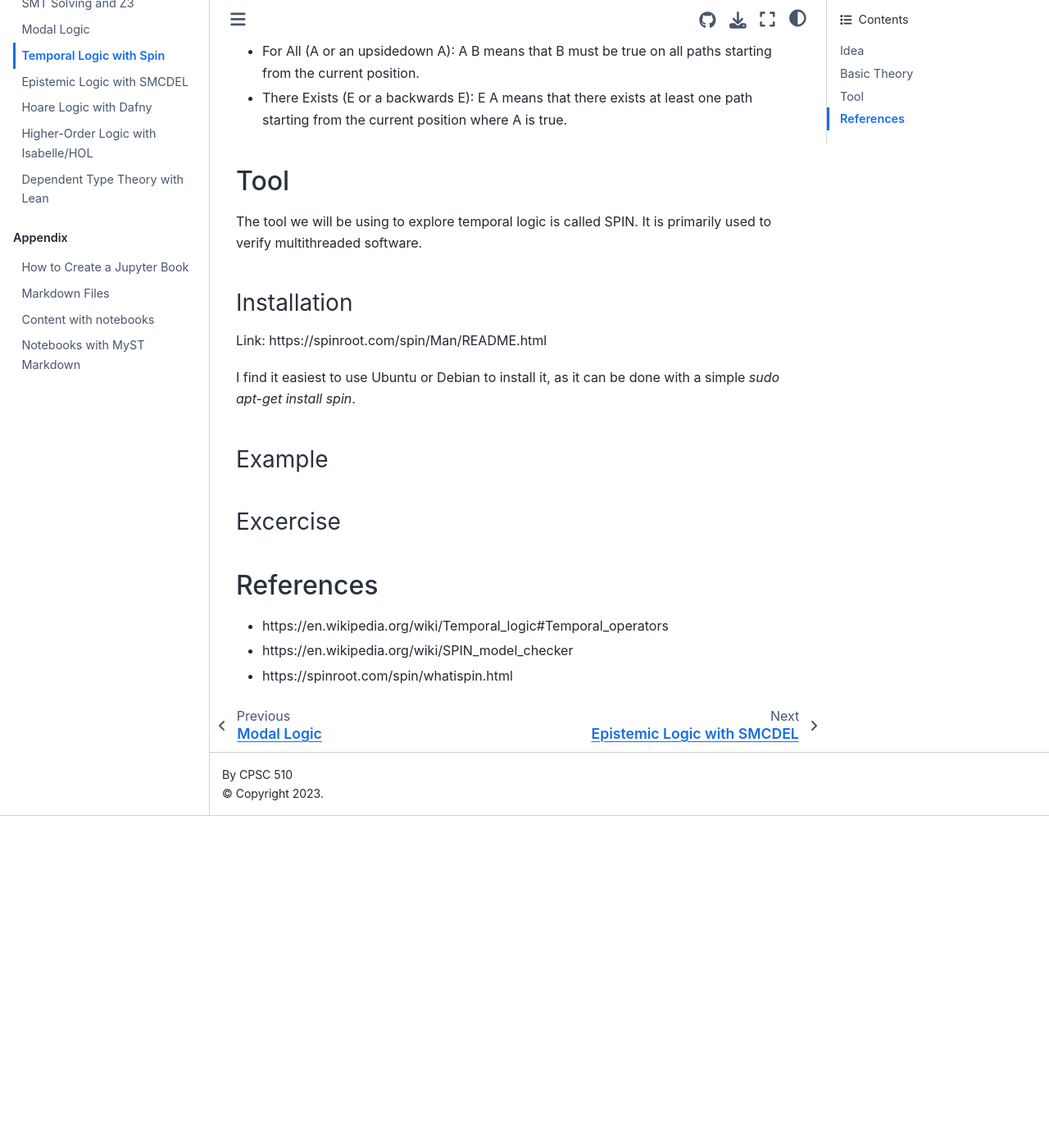
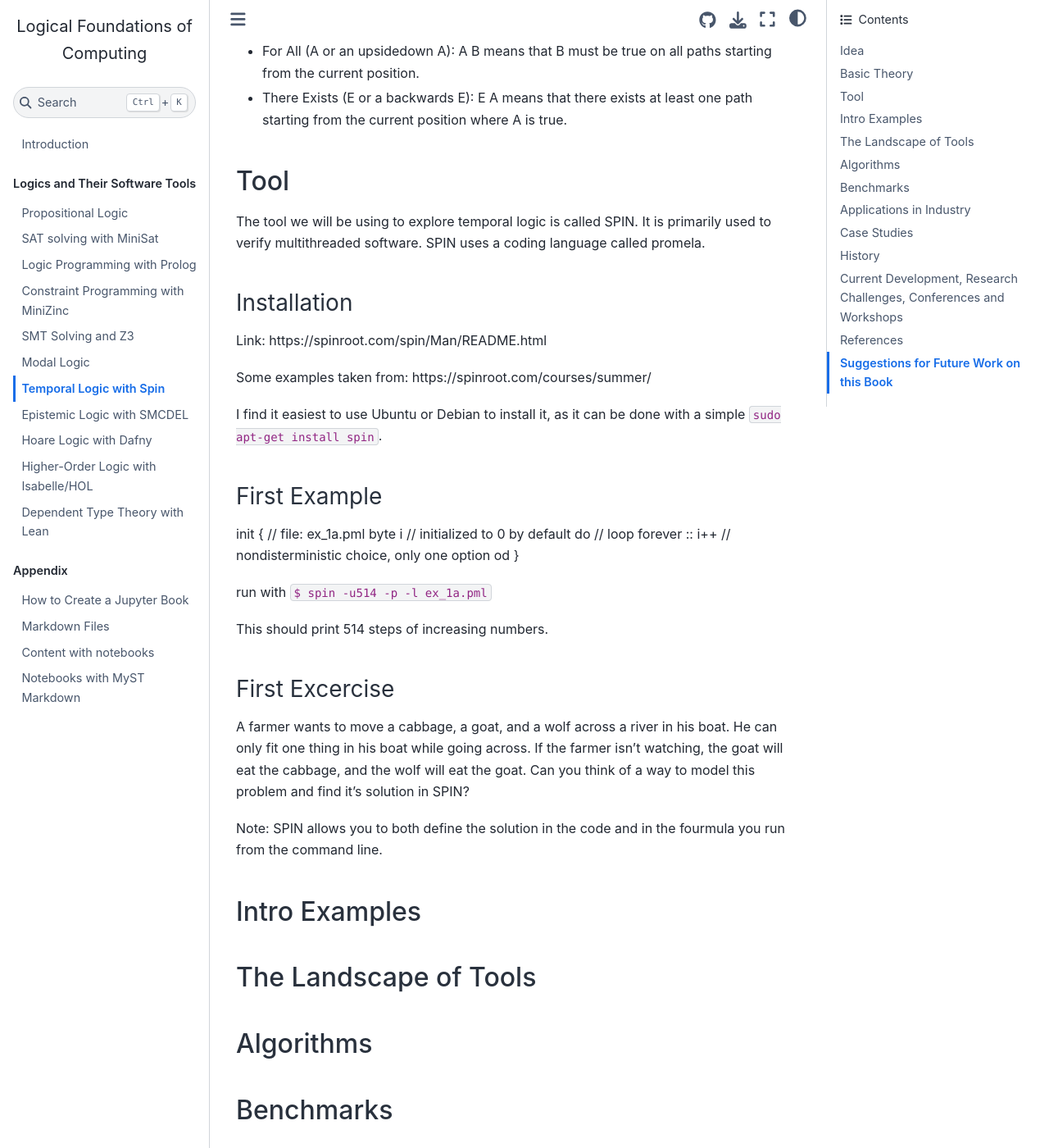
Before and after one commit to LEAP-at-Chapman/CPSC-510-Logical-Foundations-of-Computing, a Jupyter Book: the page built from content/7-temporal-logic.md, in a window 1280 px wide and 1400 px high, scrolled down 930 px. Shown: the whole window at 82% size. Built offline with Jupyter Book 1.0.4 settings and Sphinx 7.4.7 and the Sphinx Book theme 1.1.4, drawn with Linux system fonts in a browser that asks for light colours; before the commit the page ends 1925 px from its top, so only the background shows below that; some of the changed text lies outside the part shown.

Commit message:
first examples

```diff
--- a/content/7-temporal-logic.md
+++ b/content/7-temporal-logic.md
@@ -32,16 +32,55 @@ It also includes several additional modal operators:
 
 ## Tool
 
-The tool we will be using to explore temporal logic is called SPIN. It is primarily used to verify multithreaded software.
+The tool we will be using to explore temporal logic is called SPIN. It is primarily used to verify multithreaded software. SPIN uses a coding language called promela.
 
 ### Installation
 Link: https://spinroot.com/spin/Man/README.html
 
-I find it easiest to use Ubuntu or Debian to install it, as it can be done with a simple *sudo apt-get install spin*.
-### Example
-### Excercise
+Some examples taken from: https://spinroot.com/courses/summer/
+
+I find it easiest to use Ubuntu or Debian to install it, as it can be done with a simple `sudo apt-get install spin`.
+
+### First Example
+
+init {	// file: ex_1a.pml
+		byte i	// initialized to 0 by default
+		do	// loop forever
+		:: i++	// nondisterministic choice, only one option
+		od
+	}
+
+run with `$ spin -u514 -p -l ex_1a.pml`
+
+This should print 514 steps of increasing numbers.
+
+### First Excercise
+A farmer wants to move a cabbage, a goat, and a wolf across a river in his boat. He can only fit one thing in his boat while going across. If the farmer isn't watching, the goat will eat the cabbage, and the wolf will eat the goat. Can you think of a way to model this problem and find it's solution in SPIN?
+
+Note: SPIN allows you to both define the solution in the code and in the fourmula you run from the command line.
+
+## Intro Examples
+
+## The Landscape of Tools
+
+## Algorithms
+
+## Benchmarks
+
+## Applications in Industry
+
+One of the main applications of SPIN in the industry is model checking for concurecy.
+
+## Case Studies
+
+## History
+
+## Current Development, Research Challenges, Conferences and Workshops
 
 ## References
 * https://en.wikipedia.org/wiki/Temporal_logic#Temporal_operators
 * https://en.wikipedia.org/wiki/SPIN_model_checker
 * https://spinroot.com/spin/whatispin.html
+* https://spinroot.com/courses/summer/
+
+## Suggestions for Future Work on this Book
```
